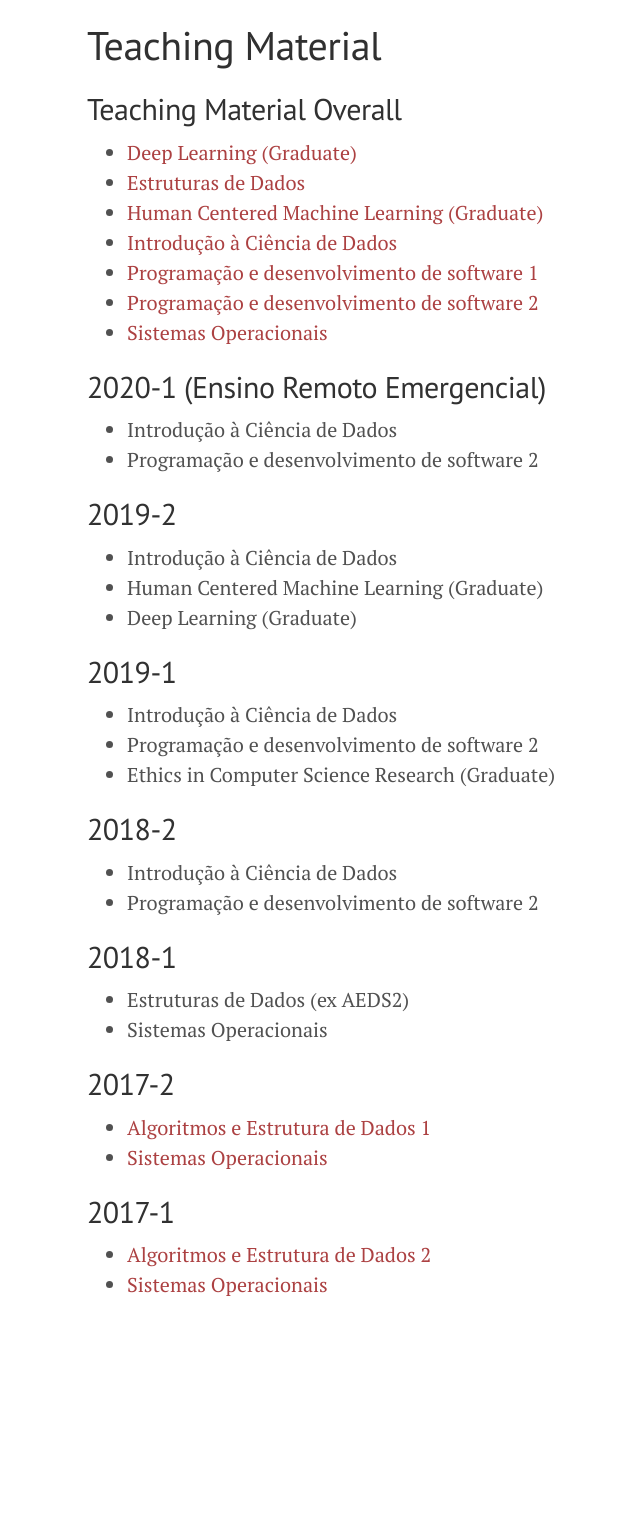
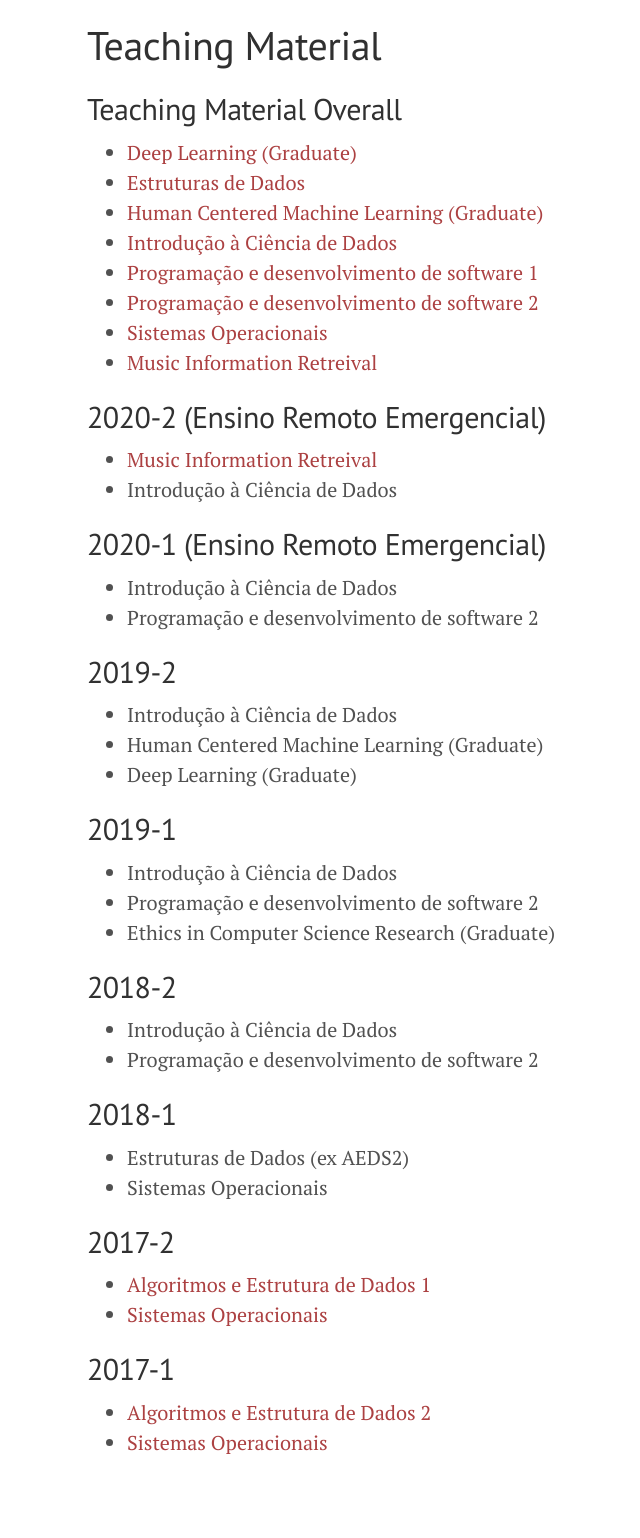
Before and after one commit to flaviovdf/flaviovdf.github.io, a Jekyll site: the page built from teaching/index.md, in a window 1280 px wide. Shown: the whole page, without its empty margins (193-833 px from the left). Built offline with Jekyll 4.4.1, drawn with Linux system fonts in a browser that asks for light colours; before the commit the page ends 1380 px from its top, so only the background shows below that.

Commit message:
Update index.md

```diff
--- a/teaching/index.md
+++ b/teaching/index.md
@@ -13,6 +13,11 @@ permalink: /teaching/
   * [Programação e desenvolvimento de software 1](https://github.com/flaviovdf/programacao)
   * [Programação e desenvolvimento de software 2](https://github.com/flaviovdf/programacao-2)
   * [Sistemas Operacionais](https://github.com/flaviovdf/sistemas-operacionais)
+  * [Music Information Retreival](https://docs.google.com/document/d/1UeDOMEwAl-XAONn7pS6_a7DtBrkGSft04EUwRI-xUQc)
+
+## 2020-2 (Ensino Remoto Emergencial)
+  * [Music Information Retreival](https://docs.google.com/document/d/1UeDOMEwAl-XAONn7pS6_a7DtBrkGSft04EUwRI-xUQc)
+  * Introdução à Ciência de Dados
 
 ## 2020-1 (Ensino Remoto Emergencial)
   * Introdução à Ciência de Dados
```
